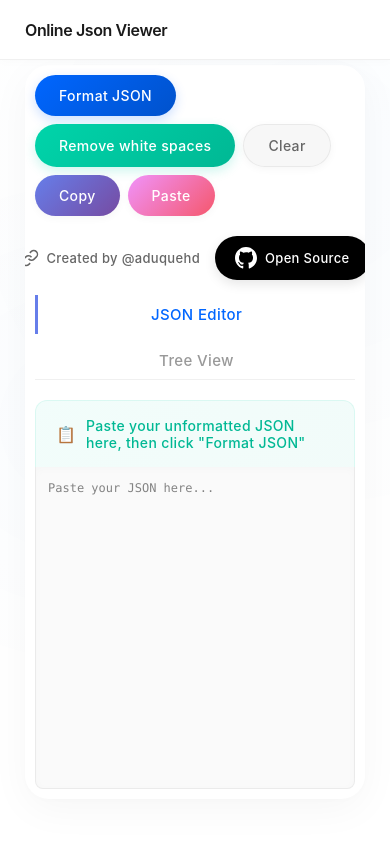
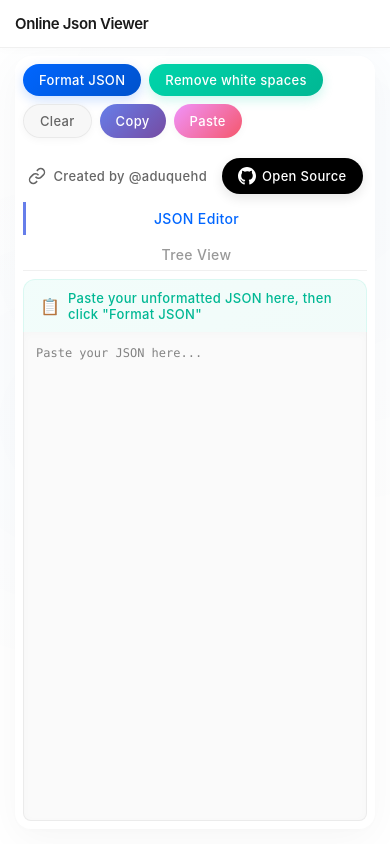
Before and after one commit to aduquehd/json-formatter, a FastAPI app: page / in a window 390 px wide. Run offline with FastAPI, Linux system fonts and the light colour scheme.

Commit message:
Improved UI

```diff
--- a/static/css/styles.css
+++ b/static/css/styles.css
@@ -33,7 +33,7 @@ body::before {
   top: 0;
   left: 0;
   right: 0;
-  height: 60px;
+  height: 48px;
   background: rgba(255, 255, 255, 0.95);
   backdrop-filter: blur(20px);
   border-bottom: 1px solid rgba(0, 0, 0, 0.06);
@@ -51,7 +51,7 @@ body::before {
 }
 
 .navbar-title {
-  font-size: 20px;
+  font-size: 18px;
   font-weight: 600;
   color: #1a1a1a;
   letter-spacing: -0.025em;
@@ -61,7 +61,7 @@ body::before {
 .container {
   max-width: none;
   margin: 0;
-  padding: 70px 55px 45px 55px;
+  padding: 56px 20px 20px 20px;
   min-height: 100vh;
   width: 100vw;
   box-sizing: border-box;
@@ -70,12 +70,12 @@ body::before {
 main {
   background: #ffffff;
   border: none;
-  border-radius: 24px;
-  padding: 32px;
+  border-radius: 16px;
+  padding: 16px;
   box-shadow:
     0 10px 40px rgba(0, 0, 0, 0.04),
     0 2px 10px rgba(0, 0, 0, 0.02);
-  height: calc(100vh - 115px);
+  height: calc(100vh - 76px);
   display: flex;
   flex-direction: column;
   backdrop-filter: blur(20px);
@@ -87,7 +87,7 @@ main {
   display: flex;
   justify-content: space-between;
   align-items: center;
-  margin-bottom: 15px;
+  margin-bottom: 8px;
 }
 
 .right-links {
@@ -96,7 +96,7 @@ main {
 
 .button-group {
   display: flex;
-  gap: 10px;
+  gap: 6px;
   flex-wrap: wrap;
   justify-content: flex-start;
 }
@@ -136,15 +136,15 @@ main {
   display: flex;
   align-items: center;
   justify-content: center;
-  gap: 8px;
-  padding: 10px 20px;
+  gap: 6px;
+  padding: 8px 16px;
   border-radius: 100px;
   background: #000000;
   border: none;
   color: #ffffff;
   text-decoration: none;
   transition: all 0.3s cubic-bezier(0.4, 0, 0.2, 1);
-  height: 44px;
+  height: 36px;
   box-shadow: 0 4px 12px rgba(0, 0, 0, 0.1);
 }
 
@@ -155,14 +155,14 @@ main {
 }
 
 .github-icon {
-  width: 22px;
-  height: 22px;
+  width: 18px;
+  height: 18px;
   flex-shrink: 0;
 }
 
 .github-text {
   font-family: -apple-system, BlinkMacSystemFont, "Segoe UI", Roboto, sans-serif;
-  font-size: 14px;
+  font-size: 13px;
   font-weight: 500;
   letter-spacing: 0.025em;
   white-space: nowrap;
@@ -193,10 +193,10 @@ main {
 }
 
 .btn {
-  padding: 12px 24px;
+  padding: 8px 16px;
   border: none;
   border-radius: 100px;
-  font-size: 14px;
+  font-size: 13px;
   font-weight: 500;
   cursor: pointer;
   transition: all 0.3s cubic-bezier(0.4, 0, 0.2, 1);
@@ -274,20 +274,20 @@ main {
 
 .tabs {
   display: flex;
-  margin-bottom: 20px;
+  margin-bottom: 8px;
   border-bottom: 1px solid rgba(0, 0, 0, 0.06);
   flex-shrink: 0;
   background: transparent;
-  gap: 8px;
+  gap: 4px;
   padding-bottom: 0;
 }
 
 .tab-btn {
-  padding: 10px 20px;
+  padding: 8px 16px;
   border: none;
   background: transparent;
   cursor: pointer;
-  font-size: 15px;
+  font-size: 14px;
   font-weight: 500;
   color: #999999;
   transition: all 0.3s cubic-bezier(0.4, 0, 0.2, 1);
@@ -370,11 +370,11 @@ main {
 .json-output {
   background: #fafafa;
   border: 1px solid rgba(0, 0, 0, 0.06);
-  border-radius: 16px;
-  padding: 24px;
+  border-radius: 12px;
+  padding: 16px;
   font-family: "SF Mono", Monaco, "Cascadia Code", "Roboto Mono", monospace;
   font-size: 12px;
-  line-height: 1.6;
+  line-height: 1.5;
   overflow-x: auto;
   white-space: pre-wrap;
   height: 100%;
@@ -385,13 +385,13 @@ main {
 
 .tree-output {
   border: 1px solid rgba(0, 0, 0, 0.06);
-  border-radius: 16px;
-  padding: 24px;
+  border-radius: 12px;
+  padding: 16px;
   background: #fafafa;
   height: 100%;
   overflow-y: auto;
   font-family: "SF Mono", Monaco, "Cascadia Code", "Roboto Mono", monospace;
-  font-size: 14px;
+  font-size: 13px;
   color: #1a1a1a;
   box-shadow: inset 0 2px 8px rgba(0, 0, 0, 0.02);
 }
@@ -474,12 +474,12 @@ main {
 .paste-hint {
   display: flex;
   align-items: center;
-  gap: 10px;
-  padding: 16px 20px;
+  gap: 8px;
+  padding: 10px 16px;
   background: linear-gradient(135deg, rgba(0, 212, 170, 0.05) 0%, rgba(0, 184, 148, 0.05) 100%);
   border: 1px solid rgba(0, 212, 170, 0.1);
   border-radius: 12px 12px 0 0;
-  font-size: 14px;
+  font-size: 13px;
   color: #00b894;
   font-weight: 500;
   border-bottom: none;
@@ -497,12 +497,12 @@ main {
 .edit-hint {
   display: none;
   align-items: center;
-  gap: 10px;
-  padding: 12px 20px;
+  gap: 8px;
+  padding: 8px 16px;
   background: linear-gradient(135deg, rgba(0, 102, 255, 0.05) 0%, rgba(0, 82, 204, 0.05) 100%);
   border: 1px solid rgba(0, 102, 255, 0.1);
   border-radius: 12px 12px 0 0;
-  font-size: 13px;
+  font-size: 12px;
   color: #0066ff;
   font-weight: 500;
   border-bottom: none;
@@ -565,20 +565,20 @@ main {
 
 @media (max-width: 768px) {
   .navbar-content {
-    padding: 0 35px;
+    padding: 0 20px;
   }
 
   .navbar-title {
-    font-size: 18px;
+    font-size: 16px;
   }
 
   .container {
-    padding: 68px 35px 45px 35px;
+    padding: 56px 20px 20px 20px;
   }
 
   main {
     padding: 12px;
-    height: calc(100vh - 113px);
+    height: calc(100vh - 76px);
   }
 
   .top-section {
@@ -628,20 +628,20 @@ main {
 
 @media (max-width: 480px) {
   .navbar-content {
-    padding: 0 25px;
+    padding: 0 15px;
   }
 
   .navbar-title {
-    font-size: 16px;
+    font-size: 15px;
   }
 
   .container {
-    padding: 65px 25px 45px 25px;
+    padding: 56px 15px 15px 15px;
   }
 
   main {
-    height: calc(100vh - 110px);
-    padding: 10px;
+    height: calc(100vh - 71px);
+    padding: 8px;
   }
 
   #jsonInput {
```
